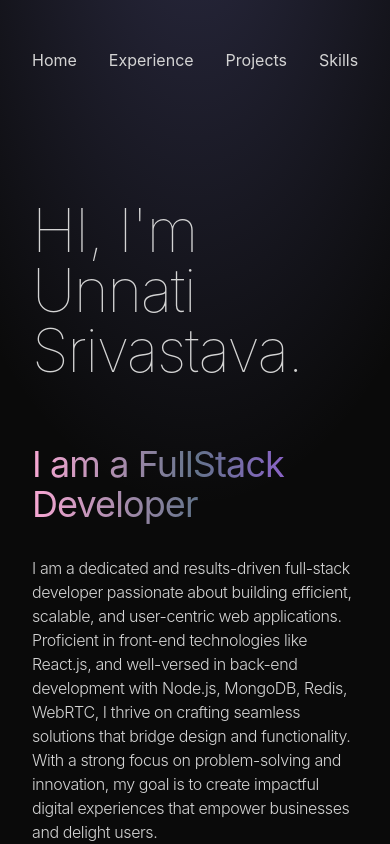
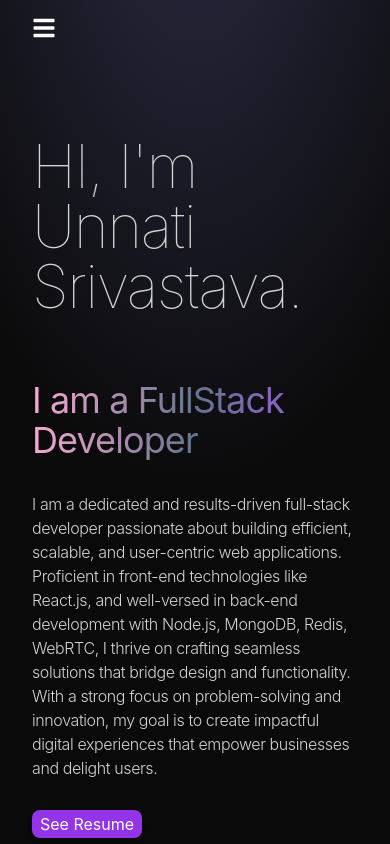
Before and after one commit to unnati06/portfolio, a React (Vite) app in the folder portfolio/: page / in a window 390 px wide. Shown: the top 844 px of the page. Built offline with nearby package versions, Linux system fonts and the light colour scheme; a web font is replaced by a local one.

Commit message:
navbar changes

```diff
--- a/portfolio/src/components/Navbar.jsx
+++ b/portfolio/src/components/Navbar.jsx
@@ -1,9 +1,10 @@
-import React from 'react'
-import {FaLinkedin, FaGithub} from 'react-icons/fa';
+import React , {useState}from 'react'
+import {FaLinkedin, FaGithub, FaBars, FaTimes} from 'react-icons/fa';
 import {FaSquareXTwitter} from 'react-icons/fa6';
 import nav_logo from '../assets/logo-port.png';
 const Navbar = () => {
 
+  const [isOpen, setIsOpen] = useState(false);
   const scrollToSection = (id) => {
     const section = document.getElementById(id);
     if (section) {
@@ -13,37 +14,34 @@ const Navbar = () => {
 
 
   return (
-    <div className='mb-20 flex items-center justify-between py-4 relative'>
-        <div className='flex flex-shrink-0 items-center'>
+<nav className='mb-20 flex items-center justify-between py-4 relative'>
+      {/* Desktop Navigation */}
+      <div className='hidden md:flex flex-shrink-0 items-center'>
         <ul className="flex space-x-8 hover:cursor-pointer">
-          <li className="relative group">
-         <span onClick={() => scrollToSection("home")} className="cursor-pointer">Home</span>
+          {['home', 'Experience', 'projects', 'skills', 'contact'].map((item) => (
+            <li key={item} className="relative group">
+              <span
+                onClick={() => scrollToSection(item)}
+                className="cursor-pointer capitalize"
+              >
+                {item}
+              </span>
               <span className="absolute left-0 bottom-0 w-0 h-[2px] bg-white transition-all group-hover:w-full"></span>
             </li>
-
-        <li className="relative group">
-  <span onClick={() => scrollToSection("Experience")} className="cursor-pointer">Experience</span>
-  <span className="absolute left-0 bottom-0 w-0 h-[2px] bg-white transition-all group-hover:w-full"></span>
-</li>
-
-<li className="relative group">
-  <span onClick={() => scrollToSection("projects")} className="cursor-pointer">Projects</span>
-  <span className="absolute left-0 bottom-0 w-0 h-[2px] bg-white transition-all group-hover:w-full"></span>
-</li>
-
-<li className="relative group">
-  <span onClick={() => scrollToSection("skills")} className="cursor-pointer">Skills</span>
-  <span className="absolute left-0 bottom-0 w-0 h-[2px] bg-white transition-all group-hover:w-full"></span>
-</li>
-
-<li className="relative group">
-  <span onClick={() => scrollToSection("contact")} className="cursor-pointer">Contact</span>
-  <span className="absolute left-0 bottom-0 w-0 h-[2px] bg-white transition-all group-hover:w-full"></span>
-</li>
-
+          ))}
         </ul>
       </div>
-        <div className='m-8 flex items-center justify-center gap-4 text-2xl'>
+
+      {/* Mobile Menu Button */}
+      <button
+        onClick={() => setIsOpen(!isOpen)}
+        className="md:hidden text-2xl text-white z-50"
+      >
+        {isOpen ? <FaTimes /> : <FaBars />}
+      </button>
+
+      {/* Social Icons - Desktop */}
+      <div className='hidden md:flex m-8 items-center justify-center gap-4 text-2xl'>
         <a href="https://www.linkedin.com/in/unnatisrivastava/" target="_blank" rel="noopener noreferrer">
           <FaLinkedin />
         </a>
@@ -53,10 +51,42 @@ const Navbar = () => {
         <a href="https://x.com/UnnatiSriv06" target="_blank" rel="noopener noreferrer">
           <FaSquareXTwitter />
         </a>
+      </div>
 
+      {/* Mobile Menu Overlay */}
+      {isOpen && (
+        <div className="fixed inset-0 bg-black bg-opacity-90 z-40 flex flex-col items-center justify-center md:hidden">
+          <ul className="flex flex-col items-center space-y-8 text-xl">
+            {['home', 'Experience', 'projects', 'skills', 'contact'].map((item) => (
+              <li key={item}>
+                <span
+                  onClick={() => {
+                    scrollToSection(item);
+                    setIsOpen(false);
+                  }}
+                  className="cursor-pointer capitalize hover:text-gray-300 transition-colors"
+                >
+                  {item}
+                </span>
+              </li>
+            ))}
+          </ul>
+
+          <div className="flex items-center justify-center gap-6 text-2xl mt-8">
+            <a href="https://www.linkedin.com/in/unnatisrivastava/" target="_blank" rel="noopener noreferrer">
+              <FaLinkedin />
+            </a>
+            <a href="https://github.com/unnati06" target="_blank" rel="noopener noreferrer">
+              <FaGithub />
+            </a>
+            <a href="https://x.com/UnnatiSriv06" target="_blank" rel="noopener noreferrer">
+              <FaSquareXTwitter />
+            </a>
           </div>
         </div>
-  )
+      )}
+    </nav>
+  );
 }
 
 export default Navbar
```
Lines whose indentation alone changed are shown as unchanged.
